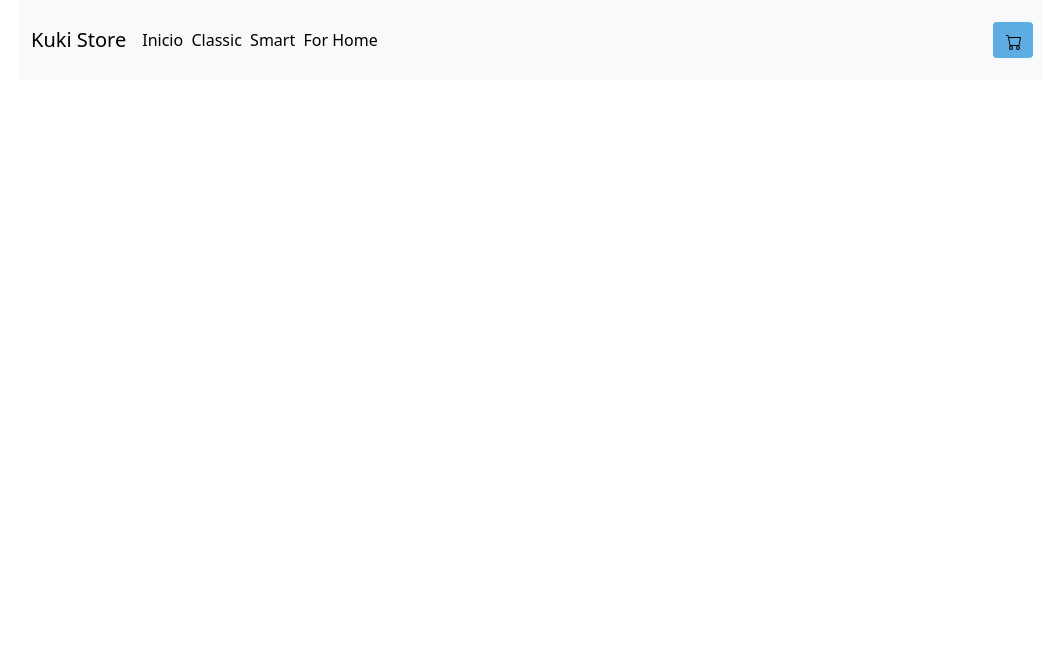
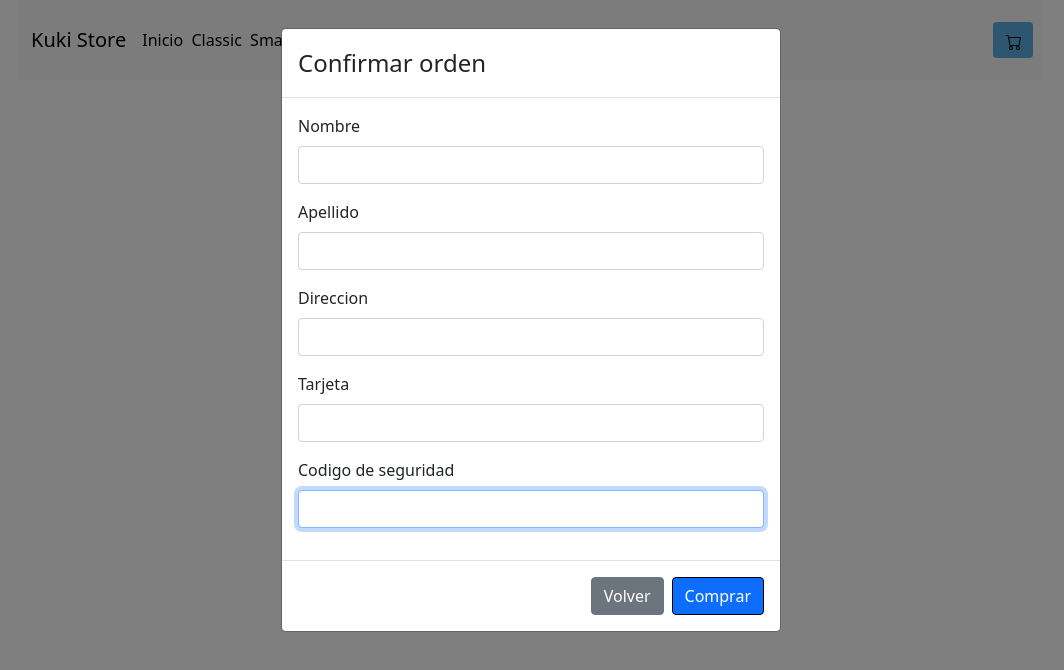
Before and after one commit to martinneme/proyectReact, a React (Create React App) app: page /Checkout in a window 1280 px wide. Shown: the top 670 px of the page, without its empty margins (109-1173 px from the left). Built offline with nearby package versions, Linux system fonts and the light colour scheme.

Commit message:
checkout

```diff
--- a/src/App.js
+++ b/src/App.js
@@ -5,6 +5,7 @@ import { BrowserRouter, Routes, Route } from "react-router-dom";
 // import Footer from './components/Footer/Footer'
 import CartProvider from "./context/CartContext";
 import CartView from "./components/Cart/CartView";
+import Checkout from "./components/Checkout/Checkout";
 
 function App() {
   return (
@@ -17,6 +18,7 @@ function App() {
             <Route path="/category/:id" element={<ItemListContainer />} />
             <Route path="/product/:id" element={<ItemDetailsContainer />} />
             <Route path="/cart" element={<CartView />} />
+            <Route path="/Checkout" element={<Checkout />} />
           </Routes>
         </CartProvider>
       </BrowserRouter>
--- a/src/components/Cart/CartView.jsx
+++ b/src/components/Cart/CartView.jsx
@@ -4,11 +4,14 @@ import { Card } from "react-bootstrap";
 import CartEmpty from "./CartEmpty";
 import CartProduct from "./Cartroduct";
 import { Button} from "react-bootstrap";
+import Checkout from "../Checkout/Checkout";
 
 export default function CartView() {
   const { cart, removeItemCart,suma } = useContext(cartContext);
   const [emptyCart, setEmptyCart] = useState(true);
+  const [modal, setModal] = useState(false);
   const [totalPrice, settotalPrice] = useState(0);
+
 
   useEffect(()=>{
    cart.length ? setEmptyCart(false) : setEmptyCart(true)
@@ -16,7 +19,9 @@ export default function CartView() {
    // eslint-disable-next-line
 },[cart])
 
-
+const handleClose = () => {
+    setModal(false)
+  }
 
   return (
     <>
@@ -30,9 +35,10 @@ export default function CartView() {
       }
       <Card style={{ display: emptyCart && "none" }}>
       <h3>Total a pagar: ${totalPrice}</h3>
-      <Button variant="success">
+      <Button variant="success" onClick={()=>setModal(true)}>
           Terminar mi compra
       </Button>
+      {modal && <Checkout handleClose={handleClose} total={totalPrice}/>}
       </Card>
 
     </>
--- /dev/null
+++ b/src/components/Checkout/Checkout.jsx
@@ -0,0 +1,104 @@
+import { useContext } from "react";
+import { Modal, Form, Button } from "react-bootstrap";
+import { useNavigate } from "react-router-dom";
+import { cartContext } from "../../context/CartContext";
+
+export default function Checkout({ handleClose ,total}) {
+  const nav = useNavigate();
+  const { cart } = useContext(cartContext);
+
+  const order = {
+    buyer: {
+      name: "",
+      lastName: "",
+      Address: "",
+      CreditCard: 0,
+      secretCardNumber: 0,
+    },
+    date: new Date().toLocaleString(),
+    Cart: [ ...cart ],
+    total: total,
+  };
+
+  return (
+    <>
+      <Modal show="true">
+        <Modal.Header>
+          <Modal.Title>Confirmar orden</Modal.Title>
+        </Modal.Header>
+        <Modal.Body>
+          <Form>
+            <Form.Group className="mb-3" controlId="Name">
+              <Form.Label>Nombre</Form.Label>
+              <Form.Control
+                type="text"
+                placeholder=""
+                autoFocus
+                onChange={(e) => {
+                  order.buyer.name = e.target.value;
+                }}
+              />
+            </Form.Group>
+            <Form.Group className="mb-3" controlId="lastName">
+              <Form.Label>Apellido</Form.Label>
+              <Form.Control
+                type="text"
+                placeholder=""
+                autoFocus
+                onChange={(e) => {
+                  order.buyer.lastName = e.target.value;
+                }}
+              />
+            </Form.Group>
+            <Form.Group className="mb-3" controlId="address">
+              <Form.Label>Direccion</Form.Label>
+              <Form.Control
+                type="text"
+                placeholder=""
+                autoFocus
+                onChange={(e) => {
+                  order.buyer.Address = e.target.value;
+                }}
+              />
+            </Form.Group>
+            <Form.Group className="mb-3" controlId="creditCard">
+              <Form.Label>Tarjeta</Form.Label>
+              <Form.Control
+                type="text"
+                placeholder=""
+                autoFocus
+                onChange={(e) => {
+                  order.buyer.CreditCard = parseInt(e.target.value);
+                }}
+              />
+            </Form.Group>
+            <Form.Group className="mb-3" controlId="codSecCreditCard">
+              <Form.Label>Codigo de seguridad</Form.Label>
+              <Form.Control
+                type="password"
+                placeholder=""
+                autoFocus
+                onChange={(e) => {
+                  order.buyer.secretCardNumber =parseInt(e.target.value);
+                }}
+              />
+            </Form.Group>
+          </Form>
+        </Modal.Body>
+        <Modal.Footer>
+          <Button variant="secondary" onClick={handleClose}>
+            Volver
+          </Button>
+          <Button
+            variant="primary"
+            onClick={() => {
+              console.log(order);
+            }}
+          >
+            Comprar
+          </Button>
+        </Modal.Footer>
+      </Modal>
+    </>
+  );
+}
```
